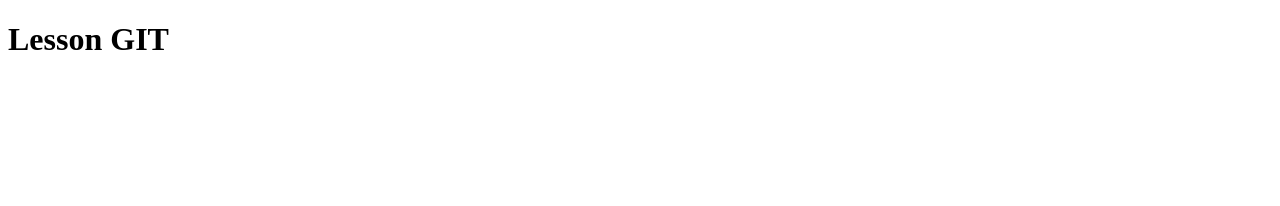
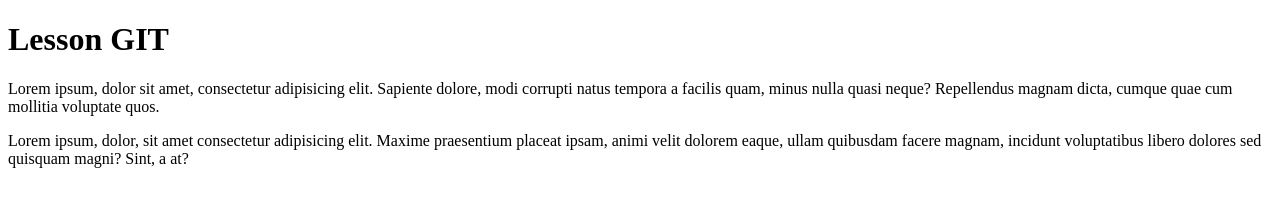
Before and after one commit to ValeriyGor/OnlineCourse2020, a plain HTML site: page index.html in a window 1280 px wide. Drawn offline with Linux system fonts and the light colour scheme.

Commit message:
change file index & add css file

```diff
--- a/index.html
+++ b/index.html
@@ -11,7 +11,8 @@
 	</header>
 
 	<section>
-
+		<p>Lorem ipsum, dolor sit amet, consectetur adipisicing elit. Sapiente dolore, modi corrupti natus tempora a facilis quam, minus nulla quasi neque? Repellendus magnam dicta, cumque quae cum mollitia voluptate quos.</p>
+		<p>Lorem ipsum, dolor, sit amet consectetur adipisicing elit. Maxime praesentium placeat ipsam, animi velit dolorem eaque, ullam quibusdam facere magnam, incidunt voluptatibus libero dolores sed quisquam magni? Sint, a at?</p>
 	</section>
 	<footer>
 
```
Also changed, not shown: css/style.css (added).
